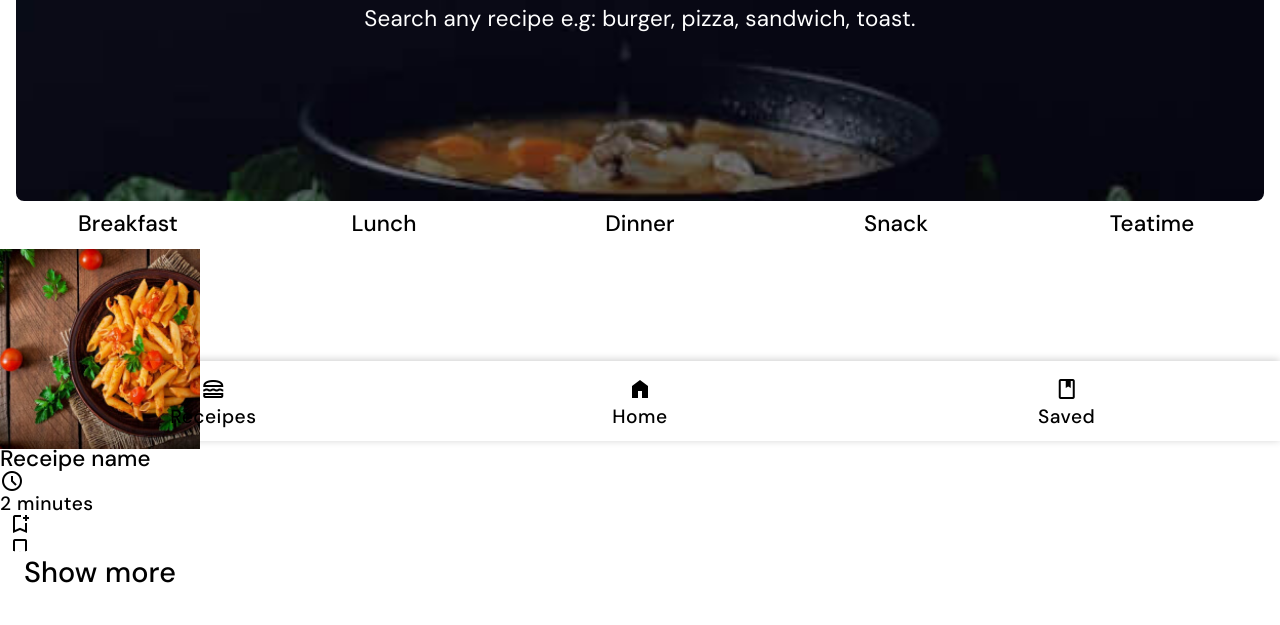
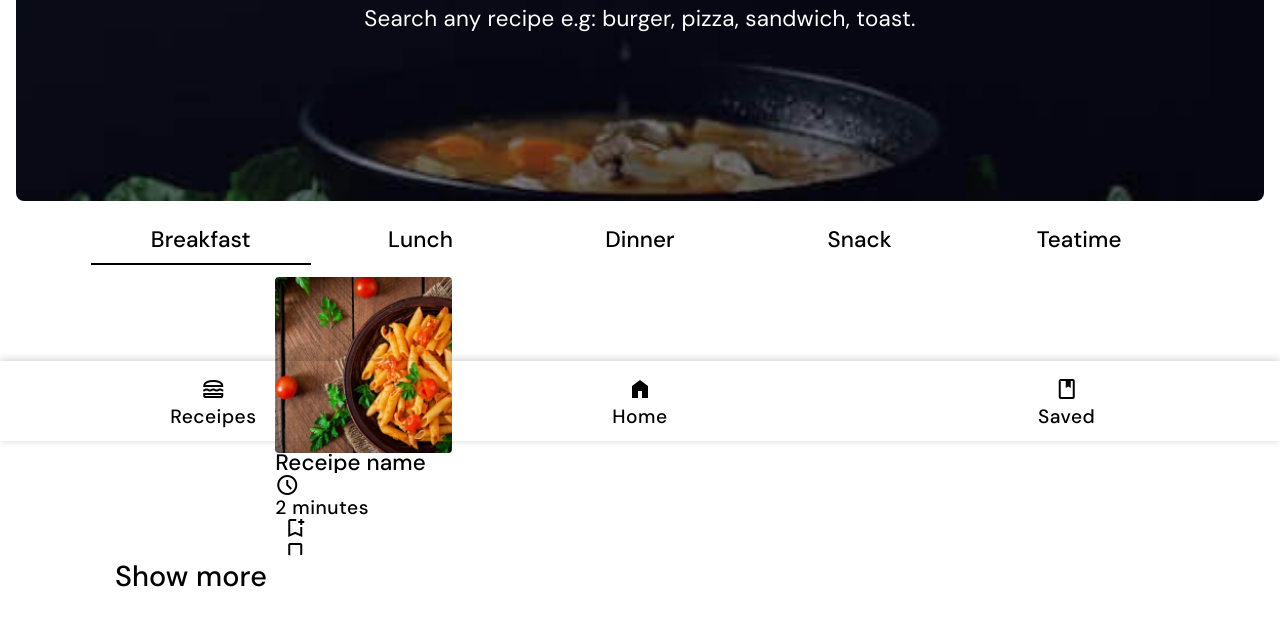
Before and after one commit to Uttamkumargupta000/Web_Dev_Project, a plain HTML site: page Recipe_App/index.html in a window 1280 px wide. Shown: the part 359-984 px from the top of the page. Drawn offline with nearby package versions, Linux system fonts and the light colour scheme.

Commit message:
style_template_added

```diff
--- a/Recipe_App/style.css
+++ b/Recipe_App/style.css
@@ -293,6 +293,54 @@ main {
     'opsz' 24;
 }
 
+/*    Card    */
+.card{
+    position: relative;
+    display: flex;
+    flex-direction: column;
+    height: 100%;
+}
+
+.card:not(:has(.skeleton)){
+    animation: fade-in 500ms var(--transition-timing-function) forwards;
+    transform: translateY(30px);
+    opacity: 0;
+}
+
+@keyframes fade-in{
+    0%{
+        transform: translateY(30px);
+        opacity: 0;
+    }
+    100%{
+        transform: translateY(0);
+        opacity: 1;
+    }
+}
+
+.card-media{
+    aspect-ratio: 1/1;
+    border-radius: var(--radius-4);
+}
+
+.card-body{
+    flex-grow: 1;
+    padding: 8px;
+    display: flex;
+    flex-direction: column;
+    justify-content: space-between;
+    gap: 8px;
+}
+
+.card-link{
+    display: -webkit-box;
+    -webkit-box-orient: vertical;
+    -webkit-line-clamp: 2;
+    overflow-y: hidden;
+    transition: var(--transition-short);
+}
+
+/*   Icon- Button  */
 .icon-btn{
     width: 40px;
     height: 40px;
@@ -477,7 +525,41 @@ main {
     background-color: var(--primary-hover);
 }
 
+/* Section tab  */
 /*  TAB */
+
+.section{
+    margin-block-end: var(--section-gap);
+}
+
+.container{
+    max-width: 1130px;
+    width: 100%;
+    margin-inline: auto;
+    padding-inline: 16px;
+}
+
+.grid-list{
+    display: grid;
+    grid-template-columns: repeat(auto-fill, minmax(172px, 1fr));
+    gap: 12px 8px;
+}
+
+.img-holder{
+    background-color: var(--image-background);
+    background-image: url("./assests/images/image-placeholder.svg");
+    background-repeat: no-repeat;
+    background-size: 30%;
+    background-position: center;
+    overflow: hidden;
+}
+
+.img-cover{
+    width: 100%;
+    height: 100%;
+    object-fit: cover;
+}
+
 .tab-list {
     display: flex;
     color: var(--on-background-variant);
@@ -497,3 +579,56 @@ main {
     transition: var(--transition-short);
     flex: 1 0 80px;
 }
+
+.tab-btn:where(:hover, :focus-visible):not(:active){
+    background-color: var(--alpha-10);
+}
+
+.tab-btn[aria-selected="true"]{
+    color: var(--on-background);
+    border-color: var(--primary);
+}
+
+/*    Skeleton   */
+.skeleton{
+    background-color: var(--on-background);
+    animation: skeleton-loading 500ms linear infinite alternate;
+}
+
+@keyframes skeleton-loading{
+    0% {opacity: 0.2;}
+    100% {opacity: 0.4;}
+}
+
+.skeleton-card .card-banner{
+    aspect-ratio: 1/1;
+    width: 100%;
+    border-radius: var(--radius-4);
+}
+
+.skeleton-card .card-title{
+    margin-block: 8px;
+    height: 16px;
+    width: 50%;
+}
+
+.skeleton-card .card-text{
+    height: 12px;
+    width: 80%;
+}
+
+
+/* TAB */
+.tab .tab-list{
+    background-color: var(--background);
+    position: sticky;
+    top: var(--header-height);
+    margin-inline: -16px;
+    padding-inline: 16px;
+    margin-block: 16px 12px;
+    z-index: 1;
+}
+
+.tab-panel[hidden]{
+    display: none;
+}
```
